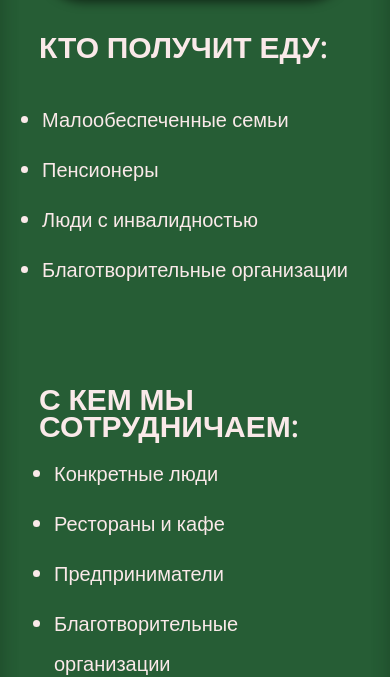
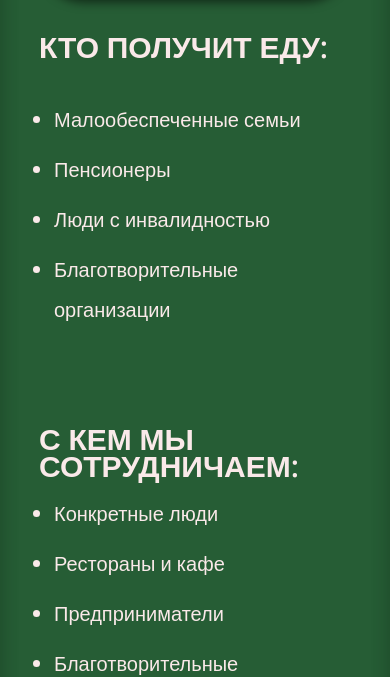
Before and after one commit to Jehaierys/Food-Sharing, a plain HTML site: page index.html in a window 390 px wide. Shown: the part 2838-3515 px from the top of the page. Drawn offline with nearby package versions, Linux system fonts and the light colour scheme.

Commit message:
rebase list

```diff
--- a/style/target.css
+++ b/style/target.css
@@ -23,7 +23,14 @@
         grid-template-columns: 1fr;
         justify-items: center;
         div {
+            h2 {
 
+            }
+            ul {
+                li {
+                    margin: 0 0 0 15px;
+                }
+            }
         }
     }
 }
```
